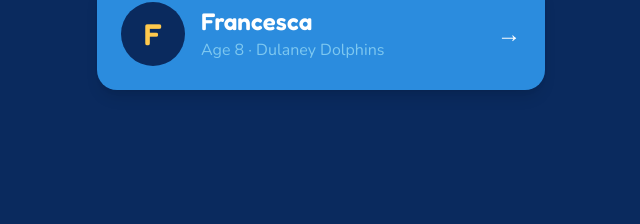
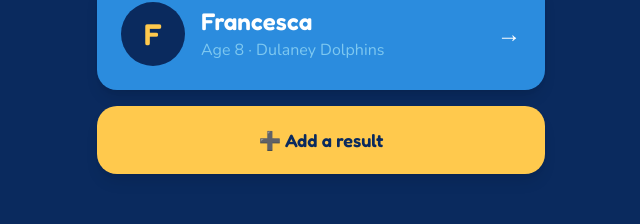
Before and after one commit to bmorenico/dolphins-swim-tracker, a Next.js app: page / in a window 1280 px wide. Shown: the part 419-643 px from the top of the page, without its empty margins (319-959 px from the left). Built offline with nearby package versions, Linux system fonts and the light colour scheme.

Commit message:
Update page.js

```diff
--- a/src/app/page.js
+++ b/src/app/page.js
@@ -1,7 +1,6 @@
 // src/app/page.js
-// HOME SCREEN — the first thing you see. Shows the Dulaney Dolphin logo,
-// a big warm welcome, and a tappable card for Francesca that links to her
-// profile page (built next). Uses our dolphin-blue palette + playful fonts.
+// HOME SCREEN — Dulaney Dolphin logo, warm welcome, a tappable card for
+// Francesca, and a quick "Add a result" button.
 
 import Image from 'next/image';
 import Link from 'next/link';
@@ -21,9 +20,7 @@ export default function HomePage() {
       />
 
       {/* ---- Big playful welcome ---- */}
-      <h1
-        className="mt-6 text-4xl md:text-5xl text-center text-celebration-gold font-heading"
-      >
+      <h1 className="mt-6 text-4xl md:text-5xl text-center text-celebration-gold font-heading">
         Dolphins Swim Tracker
       </h1>
       <p className="mt-3 text-lg md:text-xl text-splash-blue text-center">
@@ -53,6 +50,15 @@ export default function HomePage() {
             <span className="ml-auto text-2xl text-white">→</span>
           </div>
         </Link>
+
+        {/* ---- Add a result button ---- */}
+        <Link href="/add">
+          <div className="mt-4 bg-celebration-gold rounded-xl2 p-5 flex items-center
+                          justify-center gap-2 shadow-lg active:scale-95 transition-transform
+                          cursor-pointer text-navy-deep font-heading text-lg">
+            ➕ Add a result
+          </div>
+        </Link>
       </div>
 
       {/* ---- Footer note ---- */}
```
